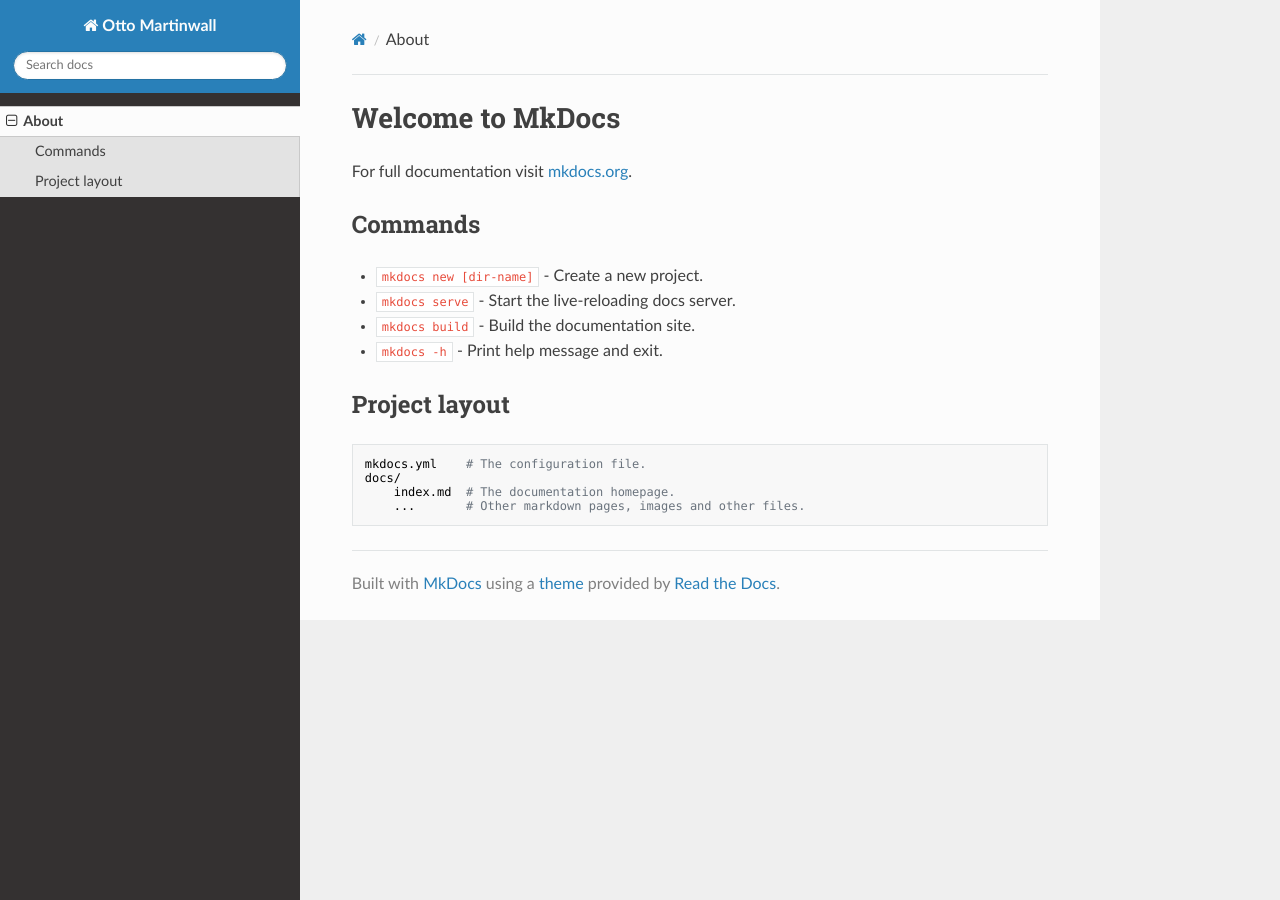
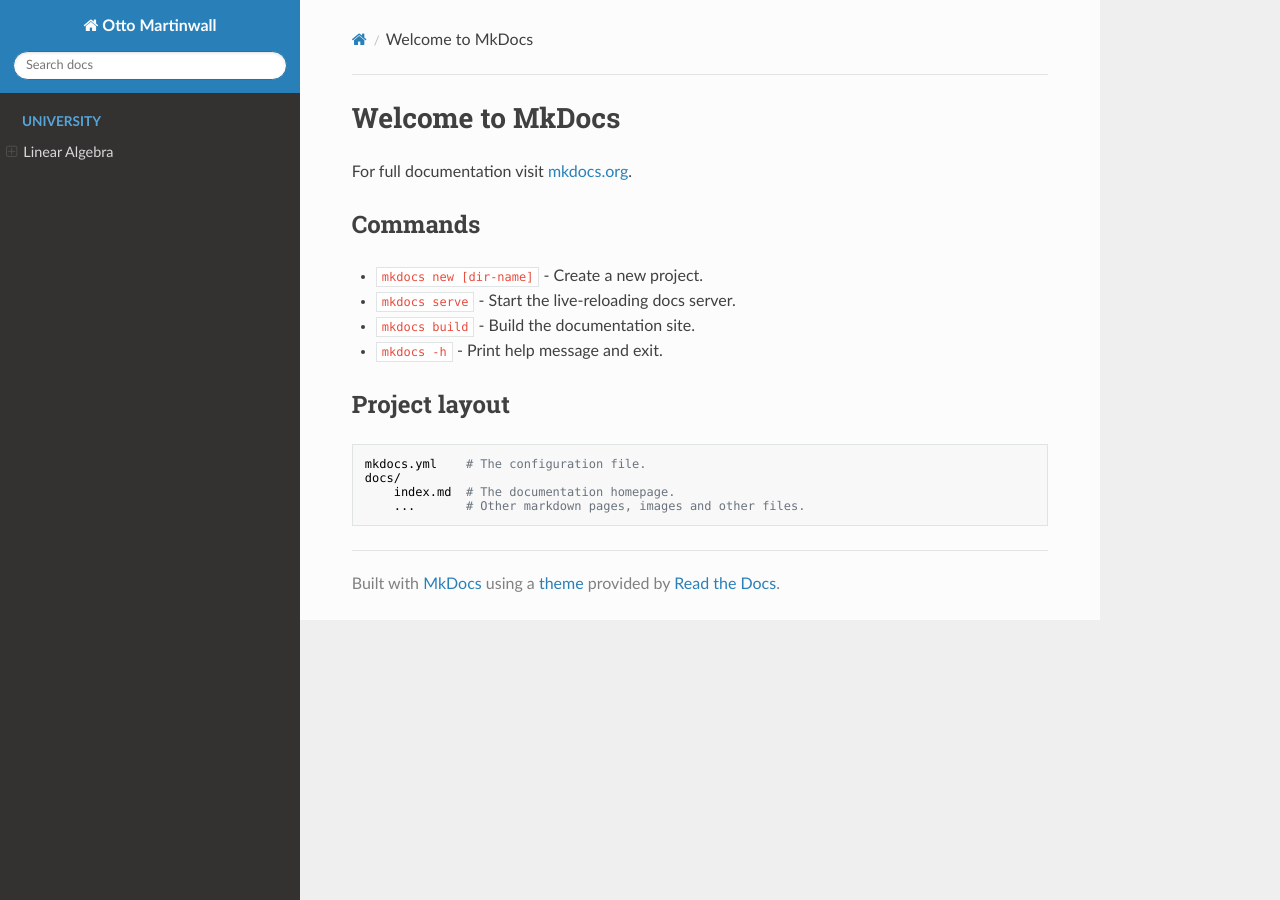
Before and after one commit to ottomartinwall/ottomartinwall, an MkDocs documentation site: the page built from docs/index.md, in a window 1280 px wide. Built offline with MkDocs 1.6.1, drawn with Linux system fonts in a browser that asks for light colours; nearby versions of some CDN libraries.

Commit message:
commit message

```diff
--- a/mkdocs.yml
+++ b/mkdocs.yml
@@ -4,10 +4,24 @@ site_author: Otto Martinwall
 site_description: This is my work.
 
 nav:
-  - About: index.md
+    - 'University':
+        - 'Linear Algebra':
+            - 'Lectures':
+                - 1. Title: 'lec_1.md'
+            - 'Textbook':
+                - 1. Chapter: 'cha_1.md'
 
 theme:
-  name: readthedocs
-  highlightjs: true
-  hljs_languages:
-    - yaml
+    name: readthedocs
+    highlightjs: true
+    hljs_languages:
+        - yaml
+
+markdown_extensions:
+  - pymdownx.arithmatex:
+      generic: true
+
+extra_javascript:
+  - javascripts/mathjax.js
+  - https://polyfill.io/v3/polyfill.min.js?features=es6
+  - https://cdn.jsdelivr.net/npm/mathjax@3/es5/tex-mml-chtml.js
```
